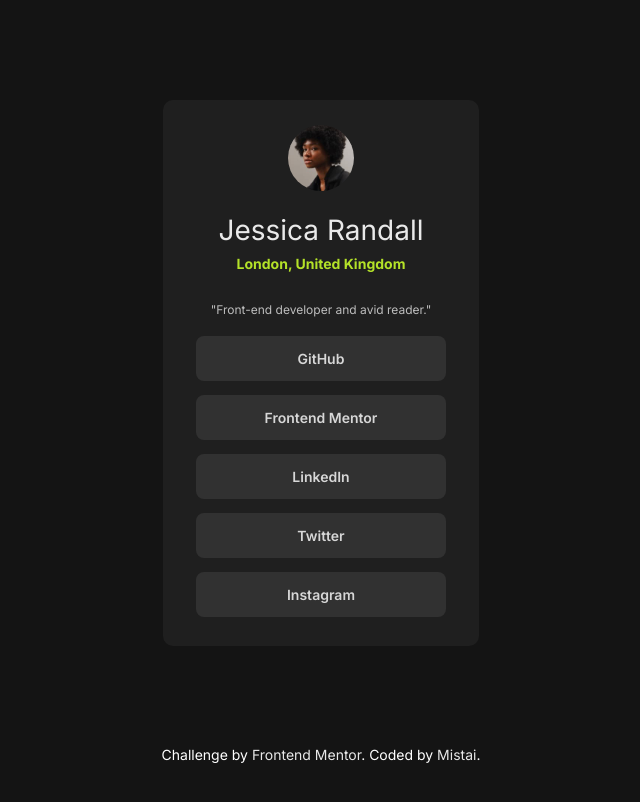
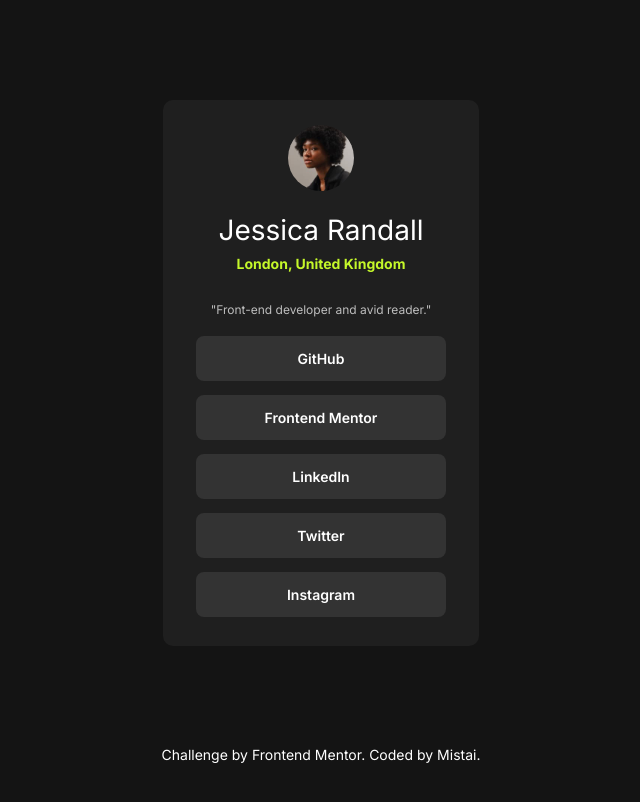
Before and after one commit to MoriartyNeo/social-link-main-page, a plain HTML site: page index.html in a window 1280 px wide. Shown: the whole page, without its empty margins (319-959 px from the left). Drawn offline with Linux system fonts and the light colour scheme.

Commit message:
changes in html and css
remove opacity for text, add .attribution footer tag and changes min-height from 100% to 100vh

```diff
--- a/assets/css/main.css
+++ b/assets/css/main.css
@@ -2,14 +2,12 @@ body {
     font-family: "Inter", serif;
     font-size: 14px;
     background-color: hsl(0, 0%, 8%);
-    height: 375px;
-    min-height: 100%;
+    min-height: 100vh;
 }
 
 h1, h2, h3, h4, p, a {
     text-decoration: none;
     color: #fff;
-    opacity: 0.9;
 }
 
 .container {
--- a/index.html
+++ b/index.html
@@ -31,9 +31,11 @@
           <p class="insta"><a class="link_text" href="#">Instagram</a></p>
         </div>
     </div>
-  <div class="attribution">
+  <footer>
+    <div class="attribution">
     Challenge by <a href="https://www.frontendmentor.io?ref=challenge" target="_blank">Frontend Mentor</a>.
     Coded by <a href="https://github.com/MoriartyNeo">Mistai</a>.
-  </div>
+    </div>
+  </footer>
 </body>
 </html>
```
